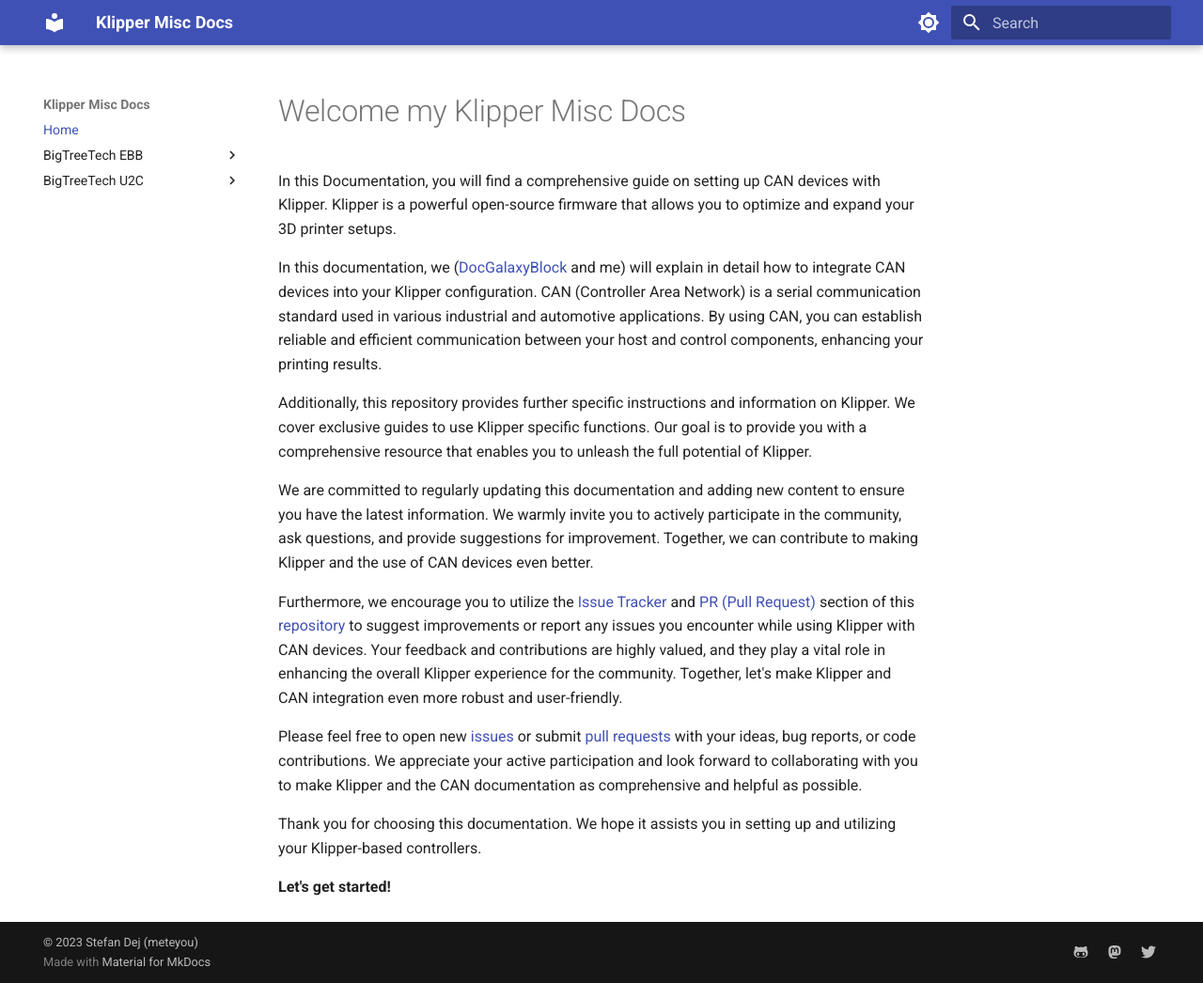
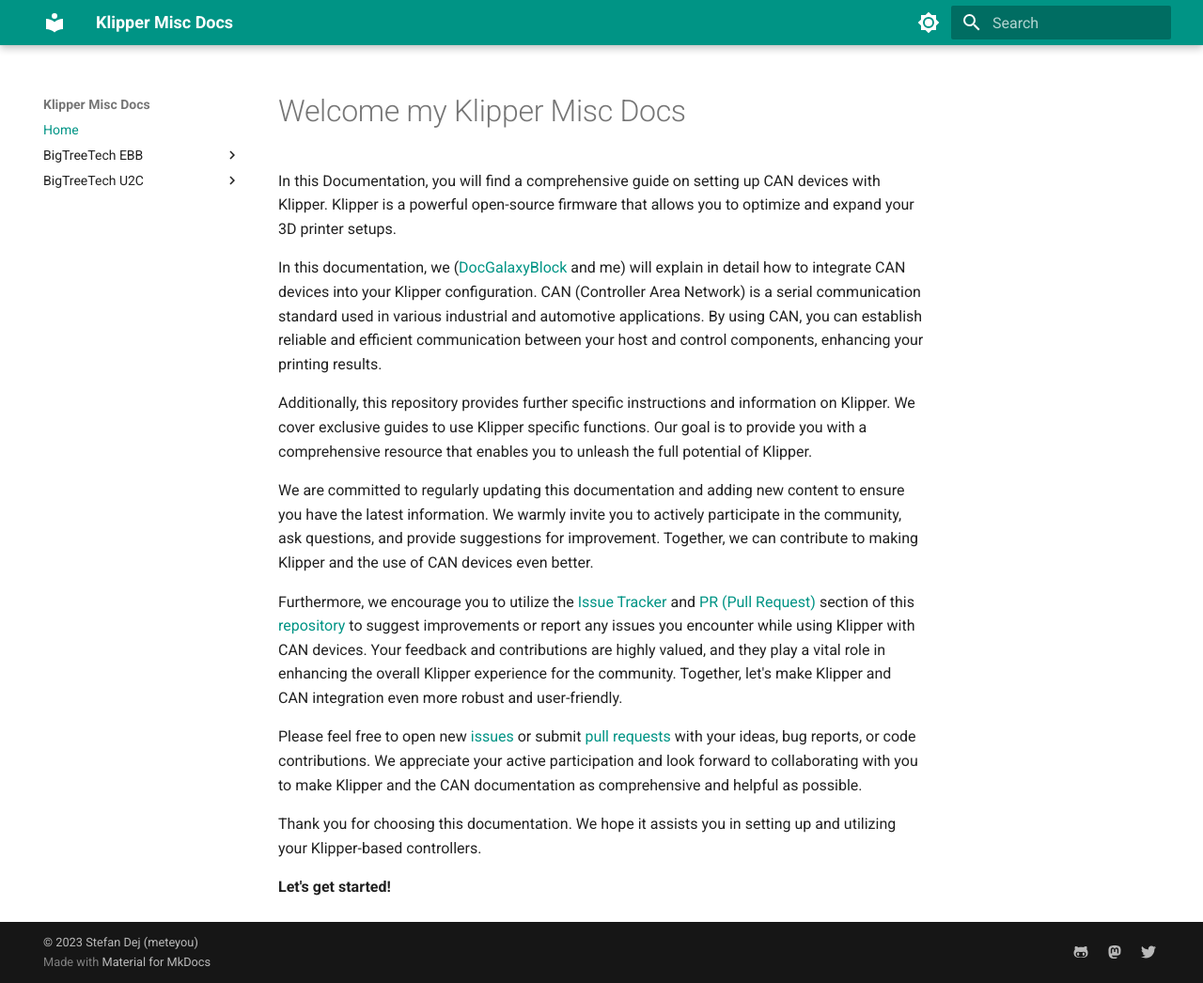
Before and after one commit to meteyou/docs, an MkDocs documentation site: the page built from docs/index.md, in a window 1280 px wide and 1046 px high. Shown: the whole window at 94% size. Built offline with MkDocs 1.6.1 and Material for MkDocs 9.7.7, drawn with Linux system fonts in a browser that asks for light colours.

Commit message:
docs: change color/theme of the docs
Signed-off-by: Stefan Dej <meteyou@gmail.com>

```diff
--- a/mkdocs.yml
+++ b/mkdocs.yml
@@ -12,15 +12,19 @@
         repository: meteyou/docs
         branch: main
   palette:
-    - scheme: default
-      primary: indigo
-      accent: indigo
+
+    # Palette toggle for light mode
+    - media: "(prefers-color-scheme: light)"
+      scheme: default
+      primary: teal
       toggle:
         icon: material/brightness-7
         name: Switch to dark mode
-    - scheme: slate
-      primary: indigo
-      accent: indigo
+
+    # Palette toggle for dark mode
+    - media: "(prefers-color-scheme: dark)"
+      scheme: slate
+      primary: teal
       toggle:
         icon: material/brightness-4
         name: Switch to light mode
```
